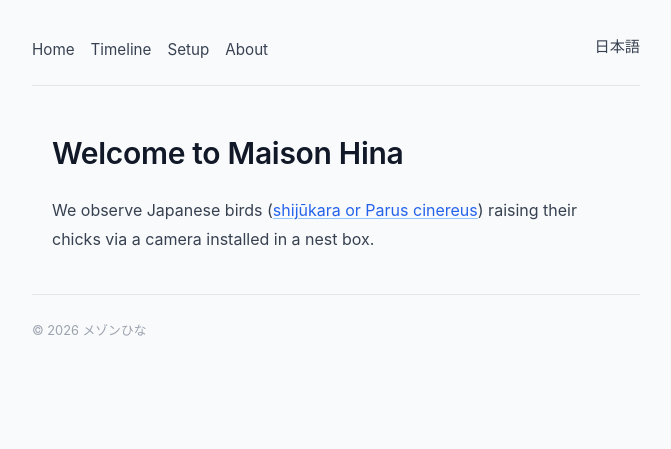
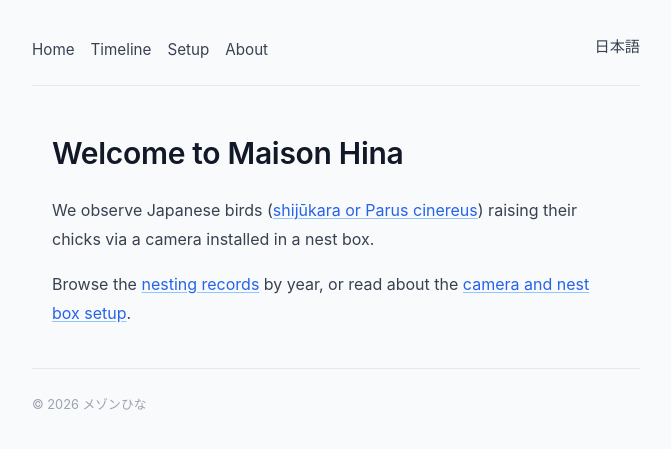
Before and after one commit to tagawa/maison-hina, a Jekyll site: the page built from en/index.md, in a window 1280 px wide. Shown: the top 449 px of the page, without its empty margins (304-975 px from the left). Built offline with Jekyll 4.4.1, drawn with Linux system fonts in a browser that asks for light colours; comment, search, counter and statistics services are not loaded.

Commit message:
Update index.md

```diff
--- a/en/index.md
+++ b/en/index.md
@@ -18,3 +18,5 @@ We observe Japanese birds ([shijūkara or Parus cinereus](https://en.wikipedia.o
 <!-- TODO: Current status or season note -->
 
 <!-- TODO: Link or pointer to live stream if applicable -->
+
+Browse the [nesting records](/en/timeline/) by year, or read about the [camera and nest box setup](/en/setup/).
```
